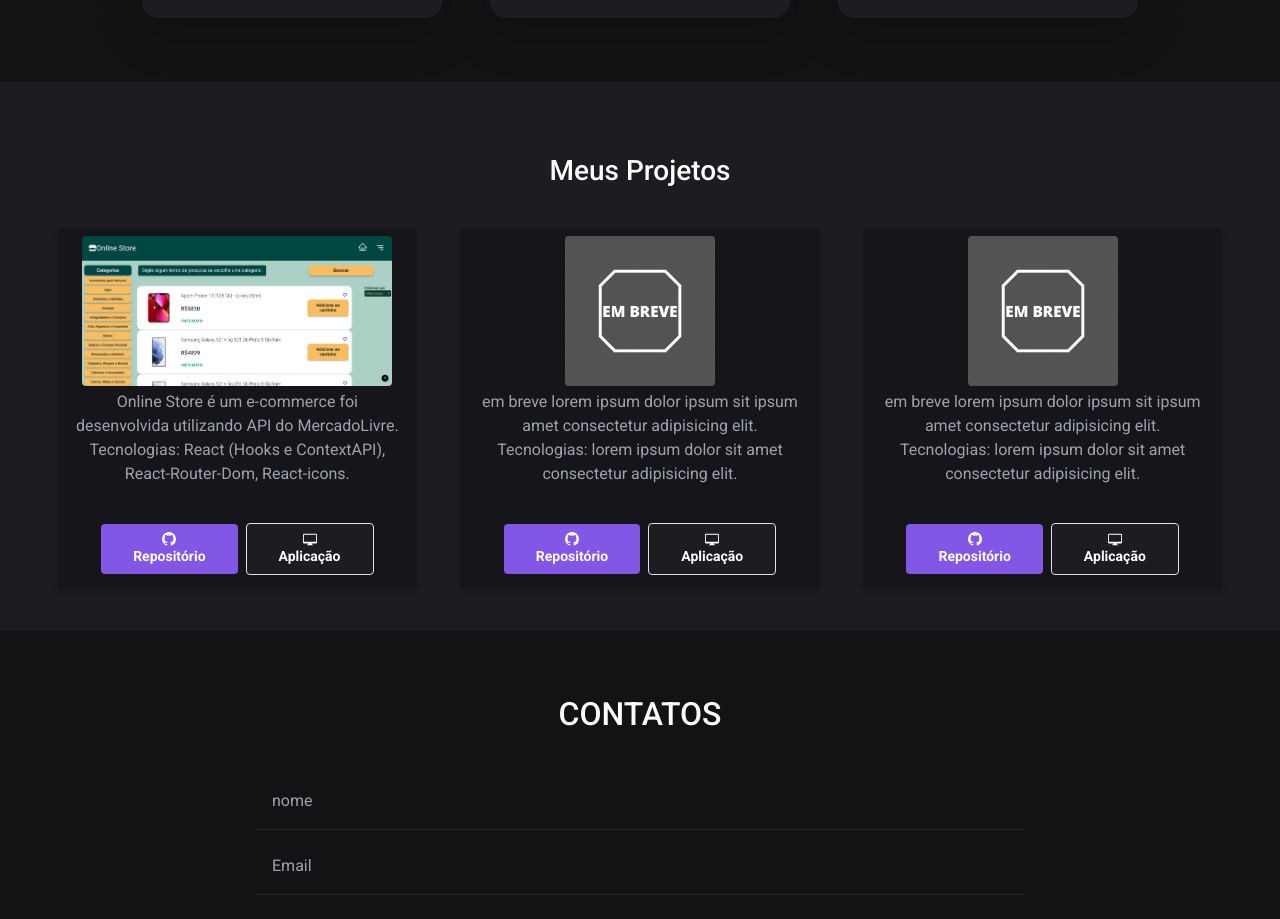
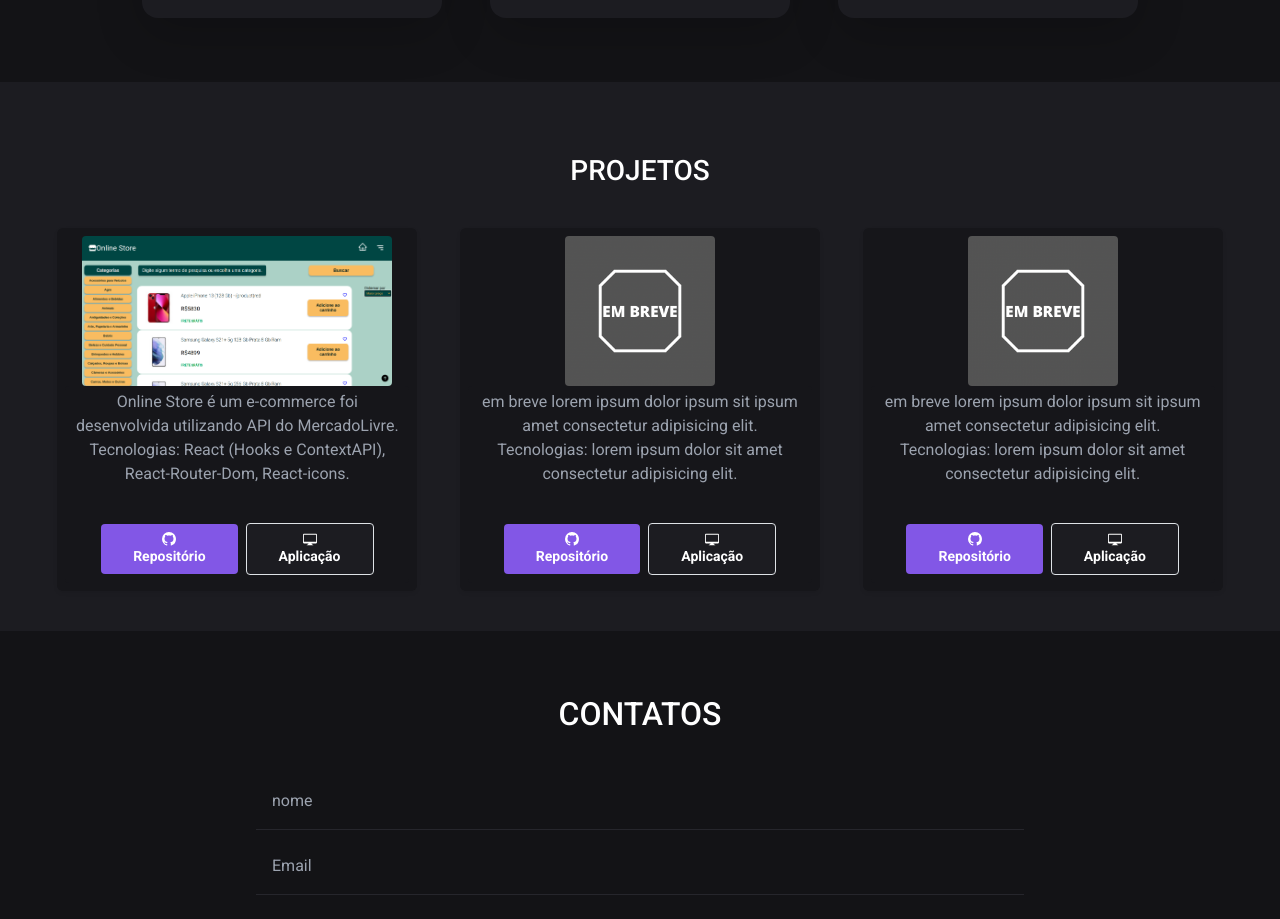
Before and after one commit to Vitosoaresp/vitosoaresp.github.io, a React (Create React App) app: page / in a window 1280 px wide. Shown: the part 1360-2279 px from the top of the page. Built offline with nearby package versions, Linux system fonts and the light colour scheme.

Commit message:
uppercase no h2

```diff
--- a/src/components/Projetos.jsx
+++ b/src/components/Projetos.jsx
@@ -6,7 +6,7 @@ import { CardProjetos } from './CardProjetos';
 function Projetos() {
   return (
     <div className="flex items-center content-around bg-black-2 flex-wrap h-full p-10 justify-center w-full" id="projetos">
-      <h3 className="text-white block w-full p-8 text-center">Meus Projetos</h3>
+      <h3 className="text-white block w-full p-8 text-center">PROJETOS</h3>
       <hr />
       <div className="flex flex-wrap justify-around h-full w-full gap-2">
         <CardProjetos
```
